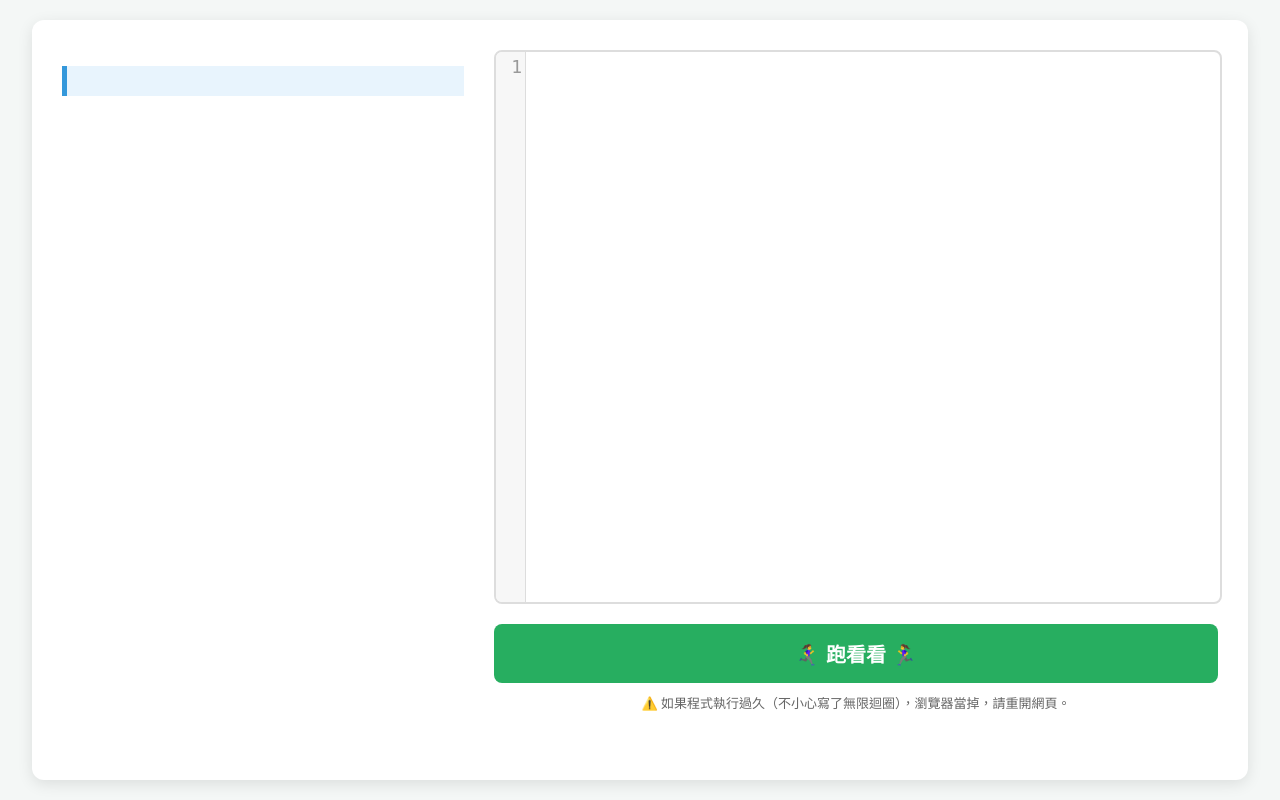
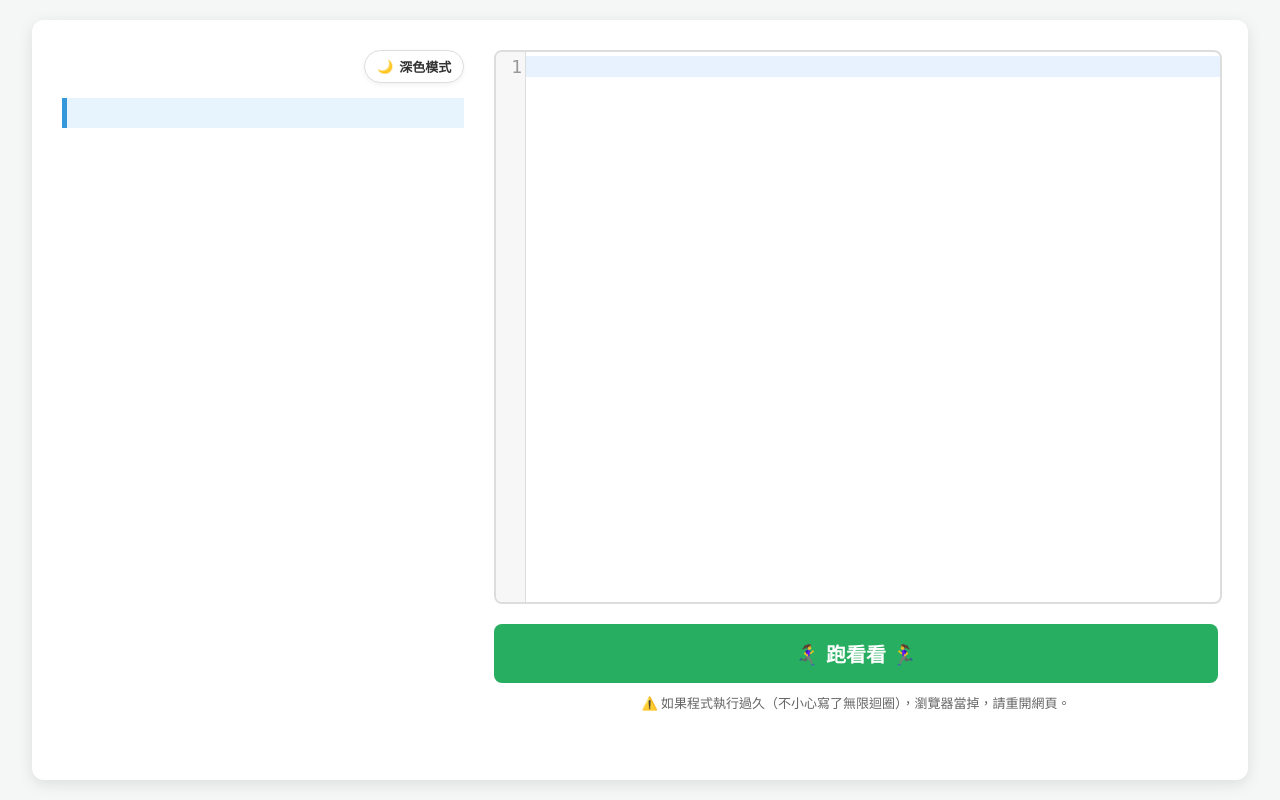
Before and after one commit to candy02058912/train.csie.python, a Flask app: template templates/exercise.html in a window 1280 px wide. Run offline with Flask 3, Linux system fonts and the light colour scheme; the template is opened without the code that fills it, so the values that code supplies are empty; some libraries are stand-ins or nearby versions.

Commit message:
feat: Implement dark mode with a theme toggle, upgrade CodeMirror to v5.65.20 with new features, and append a newline to starter code.

```diff
--- a/build.py
+++ b/build.py
@@ -44,7 +44,7 @@ def load_exercises():
             "title": title,
             "score": score,
             "quest_html": quest_html,
-            "starter_code": starter_code,
+            "starter_code": starter_code + "\n",
             "test_code": test_code
         })
 
--- a/templates/exercise.html
+++ b/templates/exercise.html
@@ -6,23 +6,50 @@
     <meta name="viewport" content="width=device-width, initial-scale=1.0">
     <title>Python 學習進度繳交 - {{ ex.title }}</title>
     <script src="https://cdn.jsdelivr.net/pyodide/v0.25.0/full/pyodide.js"></script>
-    <link rel="stylesheet" href="https://cdnjs.cloudflare.com/ajax/libs/codemirror/5.65.13/codemirror.min.css">
-    <script src="https://cdnjs.cloudflare.com/ajax/libs/codemirror/5.65.13/codemirror.min.js"></script>
-    <script src="https://cdnjs.cloudflare.com/ajax/libs/codemirror/5.65.13/mode/python/python.min.js"></script>
+    <link rel="stylesheet" href="https://cdnjs.cloudflare.com/ajax/libs/codemirror/5.65.20/codemirror.min.css">
+    <link rel="stylesheet"
+        href="https://cdnjs.cloudflare.com/ajax/libs/codemirror/5.65.20/theme/pastel-on-dark.min.css">
+    <script src="https://cdnjs.cloudflare.com/ajax/libs/codemirror/5.65.20/codemirror.min.js"></script>
+    <script src="https://cdnjs.cloudflare.com/ajax/libs/codemirror/5.65.20/mode/python/python.min.js"></script>
+    <script src="https://cdnjs.cloudflare.com/ajax/libs/codemirror/5.65.20/addon/comment/comment.min.js"></script>
+    <script src="https://cdnjs.cloudflare.com/ajax/libs/codemirror/5.65.20/addon/selection/active-line.min.js"></script>
+    <script src="https://cdnjs.cloudflare.com/ajax/libs/codemirror/5.65.20/keymap/sublime.min.js"></script>
+
 
     <style>
+        :root {
+            --bg-color: #f4f7f6;
+            --card-bg: white;
+            --text-color: #333;
+            --quest-bg: #e8f4fd;
+            --quest-border: #3498db;
+            --btn-bg: #27ae60;
+            --result-output-bg: #fdfdfd;
+        }
+
+        body.dark-mode {
+            --bg-color: #1a1a1a;
+            --card-bg: #2d2d2d;
+            --text-color: #e0e0e0;
+            --quest-bg: #37474f;
+            --quest-border: #4db6ac;
+            --btn-bg: #2ecc71;
+            --result-output-bg: #333;
+        }
+
         body {
             font-family: "Segoe UI", "Microsoft JhengHei", sans-serif;
             max-width: 1600px;
             width: 95%;
             margin: 20px auto;
-            background-color: #f4f7f6;
-            transition: all 0.3s;
+            background-color: var(--bg-color);
+            color: var(--text-color);
+            transition: background-color 0.3s, color 0.3s;
         }
 
         /* Responsive 2-Column Layout */
         .card {
-            background: white;
+            background: var(--card-bg);
             padding: 30px;
             border-radius: 12px;
             box-shadow: 0 4px 15px rgba(0, 0, 0, 0.1);
@@ -32,6 +59,7 @@
             align-items: start;
             min-height: calc(100vh - 40px);
             box-sizing: border-box;
+            transition: background-color 0.3s;
         }
 
         @media (max-width: 850px) {
@@ -55,19 +83,20 @@
         }
 
         .quest {
-            background: #e8f4fd;
+            background: var(--quest-bg);
             padding: 15px;
-            border-left: 5px solid #3498db;
+            border-left: 5px solid var(--quest-border);
             margin-bottom: 20px;
             font-size: 17px;
             line-height: 1.6;
+            transition: background-color 0.3s;
         }
 
         /* Embed Mode Adjustments */
         body.embed-mode {
             margin: 0 !important;
             max-width: 100% !important;
-            background: white;
+            background: var(--bg-color);
             overflow: hidden;
             /* Prevent outer scrollbar */
             height: 100vh;
@@ -122,9 +151,40 @@
             width: 100%;
         }
 
+        /* Theme Toggle */
+        .theme-toggle {
+            background: var(--card-bg);
+            border: 1px solid #ddd;
+            padding: 6px 12px;
+            border-radius: 20px;
+            cursor: pointer;
+            box-shadow: 0 2px 5px rgba(0, 0, 0, 0.05);
+            font-size: 13px;
+            display: flex;
+            align-items: center;
+            gap: 6px;
+            color: var(--text-color);
+            transition: all 0.3s;
+            width: auto;
+            margin-top: 0;
+            white-space: nowrap;
+        }
+
+        .theme-toggle:hover {
+            border-color: var(--quest-border);
+            background: var(--quest-bg);
+        }
+
+        .header-area {
+            display: flex;
+            justify-content: space-between;
+            align-items: center;
+            margin-bottom: 15px;
+            gap: 15px;
+        }
 
         button {
-            background: #27ae60;
+            background: var(--btn-bg);
             color: white;
             border: none;
             padding: 15px;
@@ -134,6 +194,7 @@
             width: 100%;
             margin-top: 20px;
             font-weight: bold;
+            transition: background-color 0.3s;
         }
 
         #result {
@@ -184,10 +245,15 @@
 </head>
 
 <body>
-
     <div class="card">
         <div class="quest-panel">
-            <h1>{{ ex.title }}</h1>
+            <div class="header-area">
+                <h1 style="margin: 0; font-size: 24px;">{{ ex.title }}</h1>
+                <button class="theme-toggle" onclick="toggleTheme()" id="theme-btn">
+                    <span id="theme-icon">🌙</span>
+                    <span id="theme-text">深色模式</span>
+                </button>
+            </div>
             <div class="quest">{{ ex.quest_html | safe }}</div>
         </div>
 
@@ -315,18 +381,65 @@
     </script>
 
     <script>
+        function updateThemeUI(isDark) {
+            const btn = document.getElementById('theme-btn');
+            const icon = document.getElementById('theme-icon');
+            const text = document.getElementById('theme-text');
+
+            if (isDark) {
+                document.body.classList.add('dark-mode');
+                icon.innerText = '☀️';
+                text.innerText = '淺色模式';
+                if (window.editor) window.editor.setOption('theme', 'pastel-on-dark');
+            } else {
+                document.body.classList.remove('dark-mode');
+                icon.innerText = '🌙';
+                text.innerText = '深色模式';
+                if (window.editor) window.editor.setOption('theme', 'default');
+            }
+        }
+
+        function toggleTheme() {
+            const isDark = !document.body.classList.contains('dark-mode');
+            localStorage.setItem('theme', isDark ? 'dark' : 'light');
+            updateThemeUI(isDark);
+        }
+
+        // Initial theme check
+        const savedTheme = localStorage.getItem('theme') || 'light';
+        if (savedTheme === 'dark') {
+            document.body.classList.add('dark-mode');
+        }
+
         // Check for embed mode
         if (new URLSearchParams(window.location.search).get('embed') === 'true') {
             document.body.classList.add('embed-mode');
 
             // Re-calculate size after the frame is fully loaded
             window.addEventListener('load', () => {
-                setTimeout(() => editor.refresh(), 200);
+                setTimeout(() => { if (window.editor) editor.refresh() }, 200);
             });
         }
 
         var editor = CodeMirror.fromTextArea(document.getElementById("python-code"), {
-            mode: "python", lineNumbers: true, indentUnit: 4
+            mode: "python",
+            lineNumbers: true,
+            indentUnit: 4,
+            theme: savedTheme === 'dark' ? "pastel-on-dark" : "default",
+            styleActiveLine: true,
+            extraKeys: {
+                "Cmd-/": "toggleComment",
+                "Ctrl-/": "toggleComment",
+                "Alt-Up": "swapLineUp",
+                "Alt-Down": "swapLineDown",
+                "Shift-Alt-Up": "duplicateLine",
+                "Shift-Alt-Down": "duplicateLine"
+            }
+        });
+
+        // Ensure the UI button matches the initial state
+        window.addEventListener('DOMContentLoaded', () => {
+            updateThemeUI(savedTheme === 'dark');
         });
 
         let pyodideInstance = null;
@@ -398,7 +511,7 @@ _run_student_code()
                 const formatOutputSnippet = (outStr) => {
                     if (!outStr || outStr.trim() === "") return "";
                     const escapedOut = outStr.replace(/&/g, "&amp;").replace(/</g, "&lt;").replace(/>/g, "&gt;");
-                    return `<div style="margin-top: 15px; padding: 10px; background: #fdfdfd; border-left: 4px solid #999; border-radius: 4px; font-family: monospace; font-size: 14px; white-space: pre-wrap;"><strong>Console 輸出：</strong><br>${escapedOut}</div>`;
+                    return `<div style="margin-top: 15px; padding: 10px; background: var(--result-output-bg); border-left: 4px solid #999; border-radius: 4px; font-family: monospace; font-size: 14px; white-space: pre-wrap;"><strong>Console 輸出：</strong><br>${escapedOut}</div>`;
                 };
 
                 if (result.status === "SUCCESS") {
```
